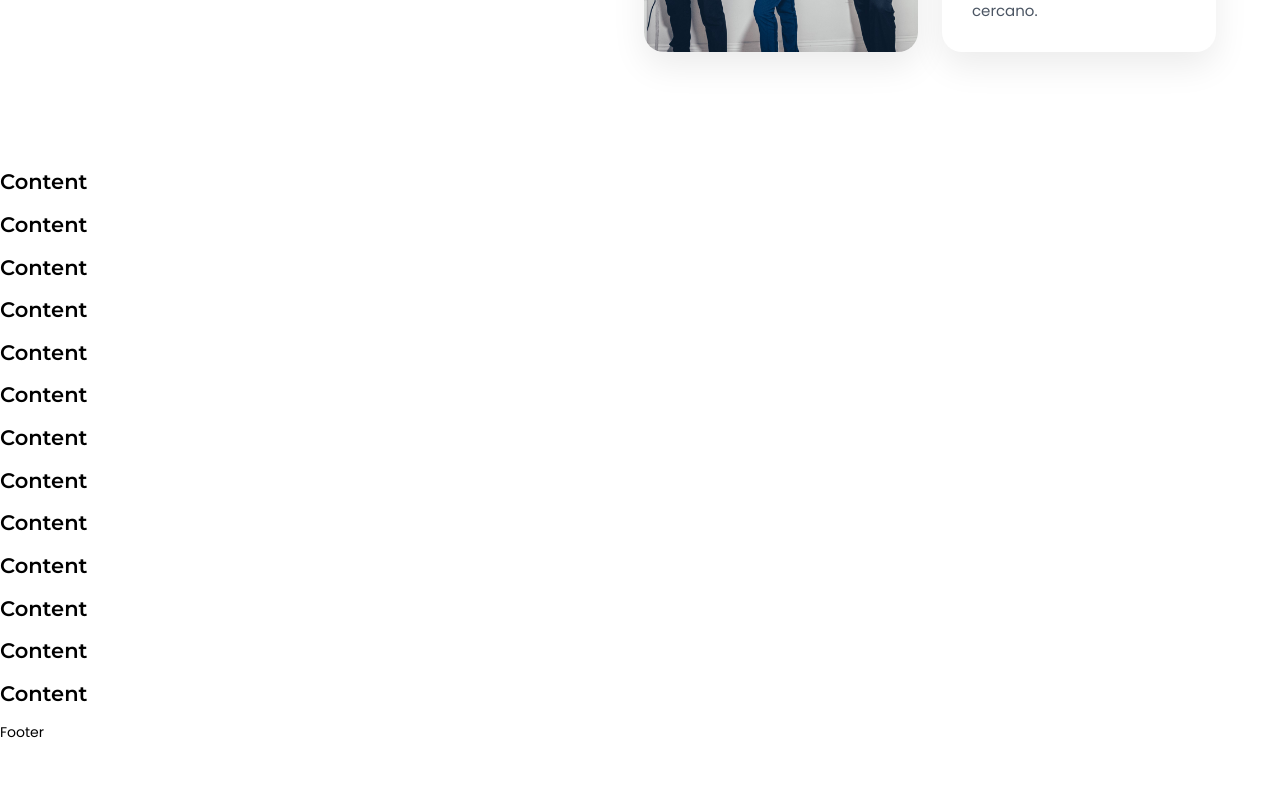
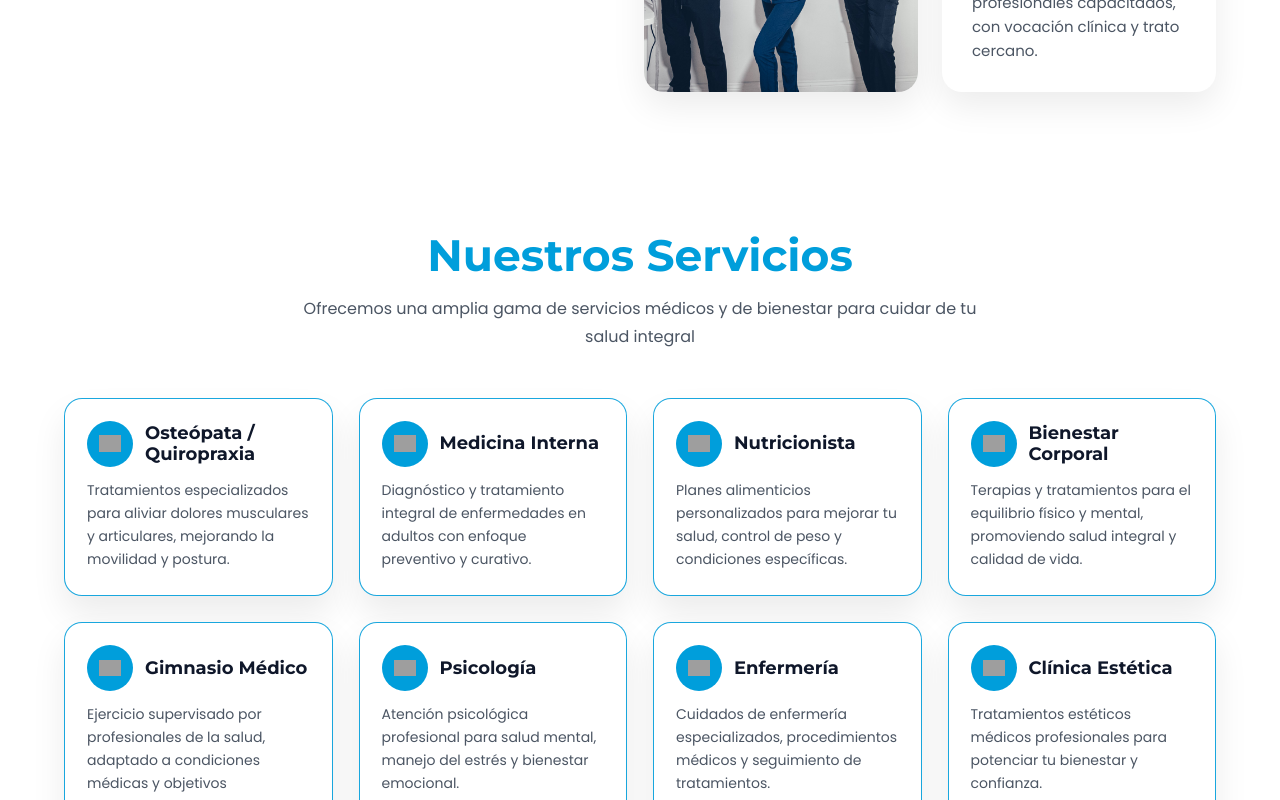
Before and after one commit to panxo87sl/kcweb, a React (Vite) app: page / in a window 1280 px wide. Shown: the part 2000-2800 px from the top of the page. Before the commit the page ends 2743 px from the top, so only its background shows below. Built offline with nearby package versions, Linux system fonts and the light colour scheme; grey boxes are pictures that could not be loaded.

Commit message:
Nuestros Servicios + normalizacion ajuste de Padding x seccion y Scroll-margin

```diff
--- a/src/App.jsx
+++ b/src/App.jsx
@@ -2,23 +2,22 @@ import Navbar from "./components/Navbar/Navbar";
 import HeroCarousel from "./components/ui/HeroCarrusel/HeroCarrusel.";
 import Hero from "./components/ui/Hero/hero";
 import AboutSection from "./components/About/AboutSection";
+import ServicesSection from "./components/ServicesSection/ServicesSection";
 
 export default function App() {
   return (
     <>
       <Navbar />
       <Hero />
-      <section id="home-next">
+      <div id="home-next">
         <HeroCarousel autoPlay={true} intervalMs={6500} />
-      </section>
-      <section id="about">
+      </div>
+      <div id="about">
         <AboutSection />
-      </section>
-      <main>
-        <div className="contentWidth">
-          <h2>Content</h2>
-        </div>
-      </main>{" "}
+      </div>
+      <div id="services">
+        <ServicesSection />
+      </div>
       <main>
         <div className="contentWidth">
           <h2>Content</h2>
--- a/src/components/About/AboutSection.css
+++ b/src/components/About/AboutSection.css
@@ -1,5 +1,5 @@
 .aboutSection {
-  padding: 100px 0;
+  padding: 50px 0;
 }
 
 .aboutSection__inner {
@@ -125,10 +125,14 @@
   color: #4b5563;
 }
 
+#about {
+  scroll-margin-top: 65px; /* desktop: navbar + aire */
+}
+
 /* ===== Responsive ===== */
 @media (max-width: 900px) {
   .aboutSection {
-    padding: 10px 0;
+    padding: 20px 0;
   }
   .aboutSection__inner {
     grid-template-columns: 1fr;
@@ -141,4 +145,7 @@
   .aboutGrid {
     grid-template-columns: 1fr;
   }
+  #about {
+    scroll-margin-top: 40px; /* desktop: navbar + aire */
+  }
 }
--- a/src/components/Navbar/Navbar.jsx
+++ b/src/components/Navbar/Navbar.jsx
@@ -16,8 +16,8 @@ export default function Navbar() {
           <a className="navPill__link" href="#about">
             Quienes Somos
           </a>
-          <a className="navPill__link" href="#team">
-            Nuestro Equipo
+          <a className="navPill__link" href="#services">
+            Nuestros Servicios
           </a>
         </div>
 
@@ -53,12 +53,8 @@ export default function Navbar() {
           <a className="navPill__dropdownLink" href="#about" onClick={() => setOpen(false)}>
             Quienes Somos
           </a>
-          <a
-            className="navPill__dropdownLink"
-            href="#profesionales"
-            onClick={() => setOpen(false)}
-          >
-            Nuestro Equipo
+          <a className="navPill__dropdownLink" href="#services" onClick={() => setOpen(false)}>
+            Nuestros Servicios
           </a>
         </div>
       </nav>
--- /dev/null
+++ b/src/components/ServicesSection/ServiceCard/ServiceCard.css
@@ -0,0 +1,74 @@
+.serviceCard {
+  background: #ffffff;
+  border-radius: 18px;
+  border: 1px solid rgba(0, 158, 219, 0.9);
+  box-shadow: 0 18px 34px rgba(0, 0, 0, 0.08);
+  padding: 22px 22px 24px 22px;
+  transition: transform 220ms ease;
+}
+
+.serviceCard:hover {
+  transform: translateY(-6px);
+}
+
+.serviceCard__header {
+  display: flex;
+  align-items: center;
+  gap: 12px;
+  margin-bottom: 12px;
+}
+
+.serviceCard__iconWrap {
+  width: 46px;
+  height: 46px;
+  border-radius: 999px;
+  background: var(--kineclin-azul);
+  display: inline-flex;
+  align-items: center;
+  justify-content: center;
+  flex: 0 0 auto;
+}
+
+.serviceCard__icon {
+  width: 22px;
+  height: 22px;
+  object-fit: contain;
+  display: block;
+}
+
+.serviceCard__title {
+  margin: 0;
+  font-size: 18px;
+  font-weight: 800;
+  color: #0f172a;
+  line-height: 1.15;
+}
+
+.serviceCard__desc {
+  margin: 0;
+  font-size: 14px;
+  line-height: 1.65;
+  color: #4b5563;
+}
+
+/* Mobile adjustments */
+@media (max-width: 700px) {
+  .serviceCard {
+    padding: 18px 18px 20px 18px;
+    border-radius: 16px;
+  }
+
+  .serviceCard__iconWrap {
+    width: 42px;
+    height: 42px;
+  }
+
+  .serviceCard__icon {
+    width: 20px;
+    height: 20px;
+  }
+
+  .serviceCard__title {
+    font-size: 17px;
+  }
+}
--- /dev/null
+++ b/src/components/ServicesSection/ServiceCard/ServiceCard.jsx
@@ -0,0 +1,17 @@
+import "./ServiceCard.css";
+
+export default function ServiceCard({ title, description, iconSrc = "/icons/service.svg" }) {
+  return (
+    <article className="serviceCard">
+      <header className="serviceCard__header">
+        <span className="serviceCard__iconWrap" aria-hidden="true">
+          <img className="serviceCard__icon" src={iconSrc} alt="" />
+        </span>
+
+        <h3 className="serviceCard__title">{title}</h3>
+      </header>
+
+      <p className="serviceCard__desc">{description}</p>
+    </article>
+  );
+}
--- /dev/null
+++ b/src/components/ServicesSection/ServicesSection.css
@@ -0,0 +1,61 @@
+.servicesSection {
+  padding: 50px 0;
+}
+
+.servicesSection__inner {
+  width: min(1200px, 90%);
+  margin: 0 auto;
+}
+
+.servicesSection__header {
+  text-align: center;
+  margin-bottom: 48px;
+}
+
+.servicesSection__title {
+  font-size: 44px;
+  font-weight: 800;
+  color: var(--kineclin-azul);
+  margin-bottom: 14px;
+}
+
+.servicesSection__subtitle {
+  max-width: 720px;
+  margin: 0 auto;
+  font-size: 16px;
+  line-height: 1.7;
+  color: #4b5563;
+}
+
+.servicesGrid {
+  display: grid;
+  grid-template-columns: repeat(4, 1fr);
+  gap: 26px;
+}
+
+/* Breakpoints */
+@media (max-width: 1100px) {
+  .servicesGrid {
+    grid-template-columns: repeat(2, 1fr);
+  }
+}
+#services {
+  scroll-margin-top: 65px; /* desktop: navbar + aire */
+}
+
+@media (max-width: 700px) {
+  .servicesSection {
+    padding: 30px 0;
+  }
+
+  .servicesSection__title {
+    font-size: 34px;
+  }
+
+  .servicesGrid {
+    grid-template-columns: 1fr;
+  }
+  #services {
+    scroll-margin-top: 40px; /* desktop: navbar + aire */
+  }
+}
--- /dev/null
+++ b/src/components/ServicesSection/ServicesSection.jsx
@@ -0,0 +1,72 @@
+import "./ServicesSection.css";
+import ServiceCard from "./ServiceCard/ServiceCard";
+
+export default function ServicesSection() {
+  const services = [
+    {
+      title: "Osteópata / Quiropraxia",
+      description:
+        "Tratamientos especializados para aliviar dolores musculares y articulares, mejorando la movilidad y postura.",
+    },
+    {
+      title: "Medicina Interna",
+      description:
+        "Diagnóstico y tratamiento integral de enfermedades en adultos con enfoque preventivo y curativo.",
+    },
+    {
+      title: "Nutricionista",
+      description:
+        "Planes alimenticios personalizados para mejorar tu salud, control de peso y condiciones específicas.",
+    },
+    {
+      title: "Bienestar Corporal",
+      description:
+        "Terapias y tratamientos para el equilibrio físico y mental, promoviendo salud integral y calidad de vida.",
+    },
+    {
+      title: "Gimnasio Médico",
+      description:
+        "Ejercicio supervisado por profesionales de la salud, adaptado a condiciones médicas y objetivos personales.",
+    },
+    {
+      title: "Psicología",
+      description:
+        "Atención psicológica profesional para salud mental, manejo del estrés y bienestar emocional.",
+    },
+    {
+      title: "Enfermería",
+      description:
+        "Cuidados de enfermería especializados, procedimientos médicos y seguimiento de tratamientos.",
+    },
+    {
+      title: "Clínica Estética",
+      description:
+        "Tratamientos estéticos médicos profesionales para potenciar tu bienestar y confianza.",
+    },
+  ];
+
+  return (
+    <section id="services" className="servicesSection">
+      <div className="servicesSection__inner">
+        <header className="servicesSection__header">
+          <h2 className="servicesSection__title">Nuestros Servicios</h2>
+          <p className="servicesSection__subtitle">
+            Ofrecemos una amplia gama de servicios médicos y de bienestar para cuidar de tu
+            salud integral
+          </p>
+        </header>
+
+        <div className="servicesGrid">
+          {services.map((service) => (
+            <ServiceCard
+              key={service.title}
+              title={service.title}
+              description={service.description}
+              iconSrc={service.iconSrc}
+            />
+          ))}
+        </div>
+      </div>
+    </section>
+  );
+}
--- a/src/components/ui/HeroCarrusel/HeroCarrusel.css
+++ b/src/components/ui/HeroCarrusel/HeroCarrusel.css
@@ -1,6 +1,6 @@
 .heroCarousel {
   width: 100%;
-  padding: 20px 0px 10px 0px;
+  padding: 20px 0px 50px 0px;
   /* background: var(--kineclin-bg2); */
   background: #fff;
 }
--- a/src/index.css
+++ b/src/index.css
@@ -65,6 +65,10 @@ body,
   scroll-behavior: smooth; /* Scrolls hacia marcadores HTML mas suaves */
 }
 
+section {
+  padding: 50px 0;
+}
+
 /* ===== TIPOGRAFIA VALORES POR DEFECTO ===== */
 body {
   font-family: var(--font-primary);
```
